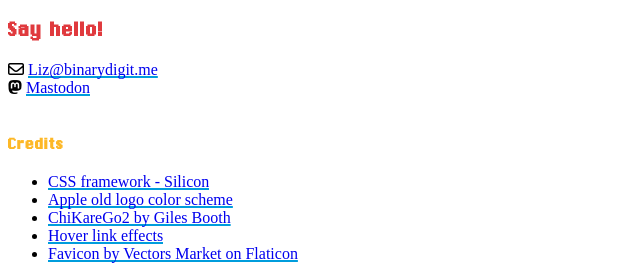
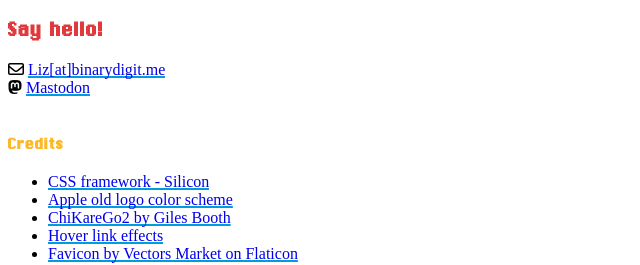
Before and after one commit to BinaryDigitCode/personal-homepage, a website: page index.html in a window 1280 px wide. Shown: the part 461-726 px from the top of the page, 0-640 px from the left. Drawn offline with Linux system fonts and the light colour scheme; some icons are missing.

Commit message:
Update index.html

```diff
--- a/index.html
+++ b/index.html
@@ -53,7 +53,7 @@
 
     <h2 id="contact">Say hello!</h2>
         <p>
-            <i class="fa-regular fa-envelope"></i>&nbsp;<a href="mailto:Liz[at]binarydigit.me">Liz@binarydigit.me</a><br>
+            <i class="fa-regular fa-envelope"></i>&nbsp;<a href="mailto:Liz[at]binarydigit.me">Liz[at]binarydigit.me</a><br>
             <i class="fa-brands fa-mastodon"></i>&nbsp;<a href="https://social.lol/@binarydigit">Mastodon</a>
             <br><br>
             <script data-letterbirduser="liz" data-width="100%" src="https://letterbird.co/embed/v1.js"></script>
```
